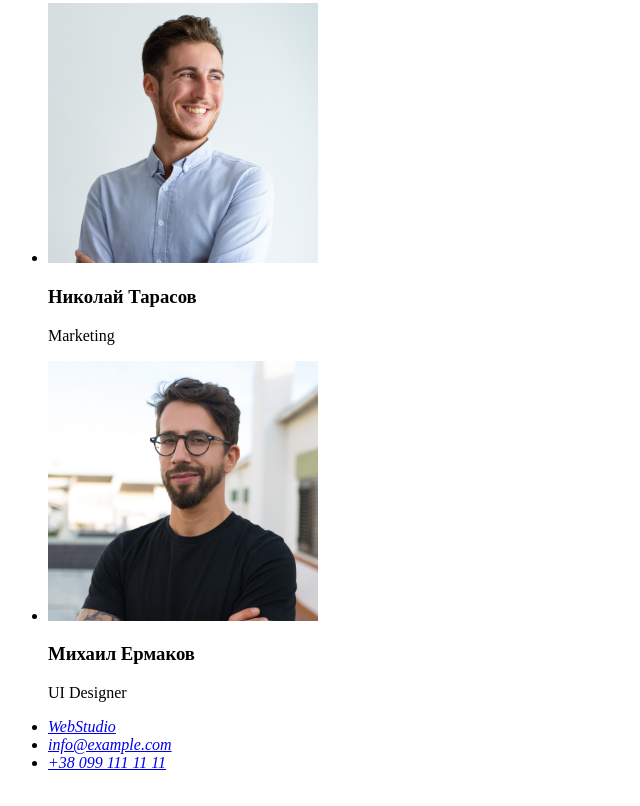
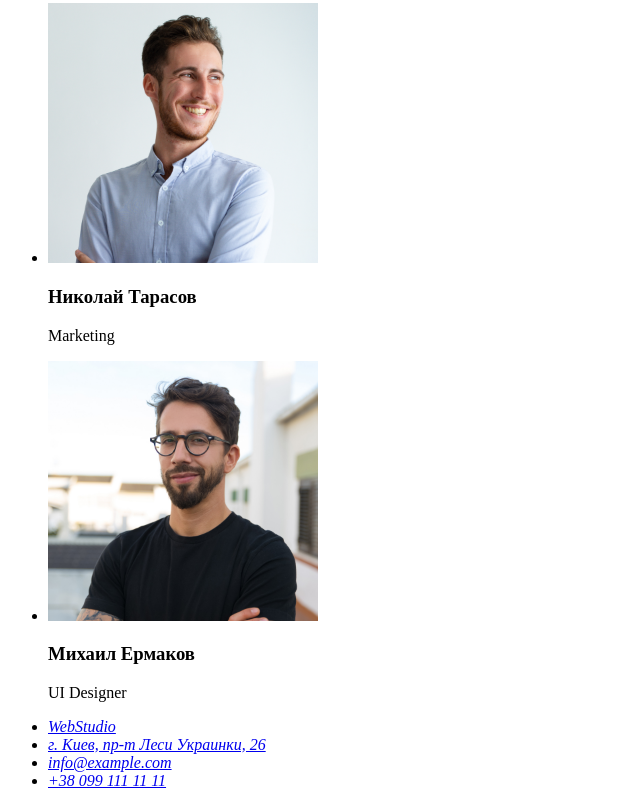
Before and after one commit to ALiasota/goit-markup-hw-01, a plain HTML site: page index.html in a window 1280 px wide. Shown: the part 2267-3073 px from the top of the page, without its empty margins (0-640 px from the left). Drawn offline with Linux system fonts and the light colour scheme.

Commit message:
Update index.html

```diff
--- a/index.html
+++ b/index.html
@@ -108,6 +108,7 @@
         <address>
             <ul>
                 <li><a href="./index.html">WebStudio</a></li>
+                <li><a href="#">г. Киев, пр-т Леси Украинки, 26</a></li>
                 <li><a href="info@example.com">info@example.com</a></li>
                 <li><a href="tel:+380991111111">+38 099 111 11 11</a></li>
             </ul>
```
